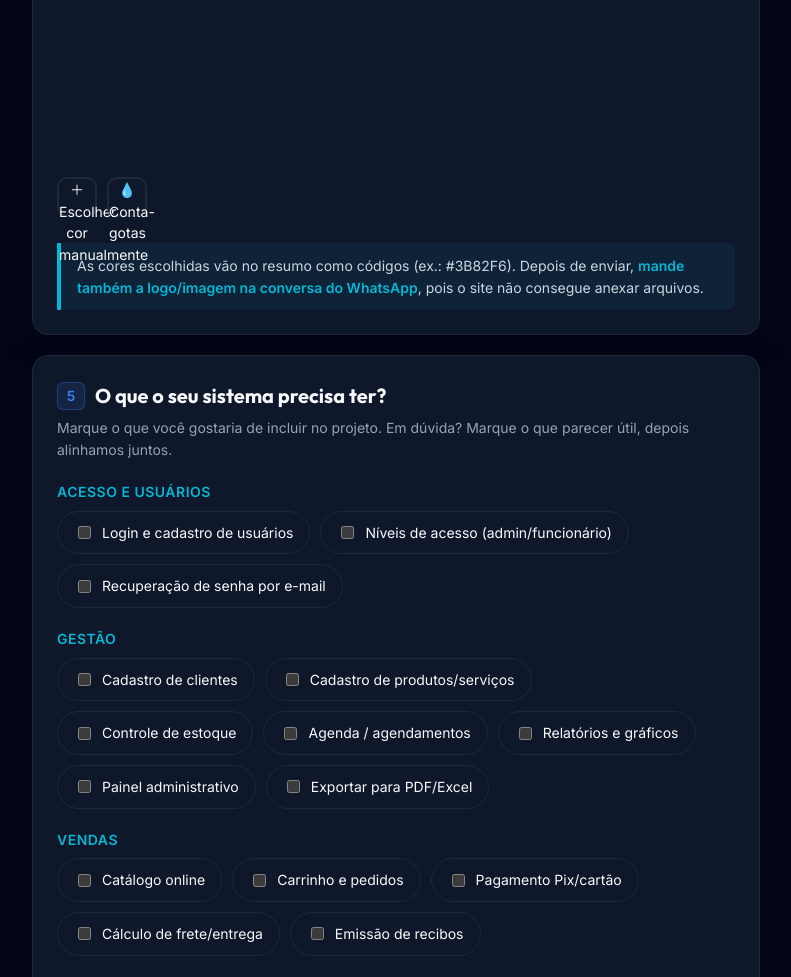
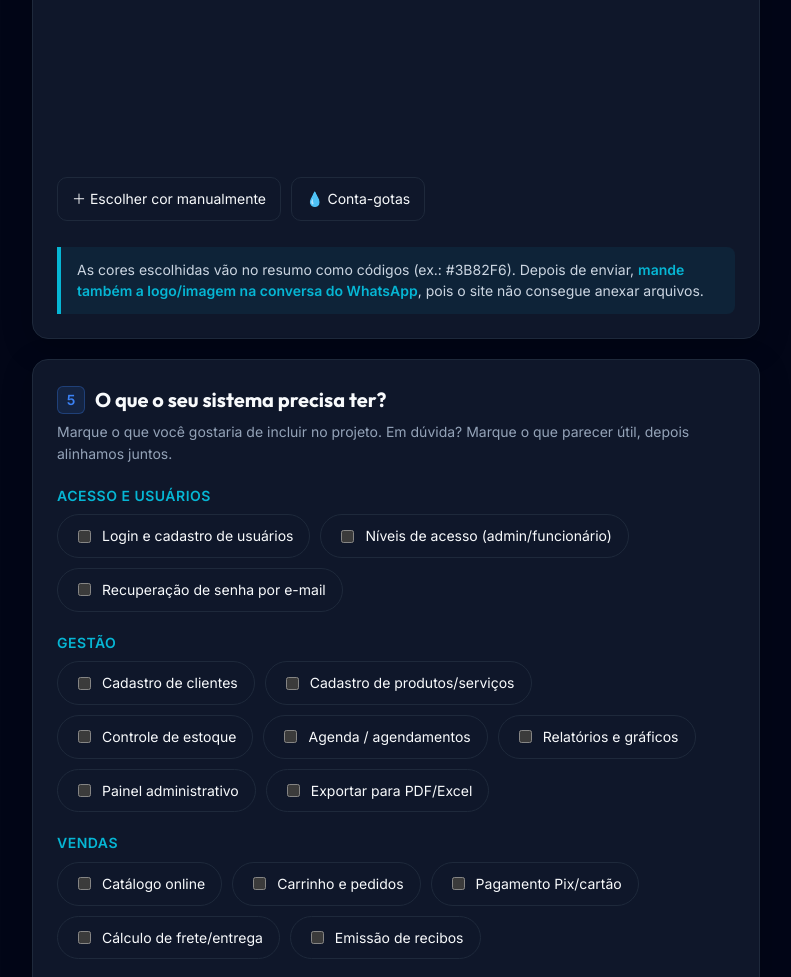
Before and after one commit to EnriqueMartinezPeixoto/MartInfo-pe-a-seu-software, a plain HTML site: page index.html in a window 1280 px wide. Shown: the part 2079-3056 px from the top of the page, without its empty margins (244-1035 px from the left). Drawn offline with Linux system fonts and the light colour scheme.

Commit message:
Update index.html

```diff
--- a/index.html
+++ b/index.html
@@ -54,7 +54,7 @@ input::placeholder,textarea::placeholder{color:#475569}
 .drop:hover{border-color:var(--pr)}
 #cv{max-width:100%;border-radius:10px;margin-top:12px;cursor:crosshair;display:block}
 .sw{display:flex;flex-wrap:wrap;gap:10px;margin-top:12px;align-items:center}
-.sw button{width:40px;height:40px;border-radius:10px;border:2px solid var(--bd);cursor:pointer;padding:0}
+#pal button{width:40px;height:40px;border-radius:10px;border:2px solid var(--bd);cursor:pointer;padding:0}
 .chip{display:inline-flex;align-items:center;gap:8px;padding:6px 10px 6px 6px;border:1px solid var(--bd);border-radius:999px;font-size:13px;background:#0b1121}
 .chip i{width:22px;height:22px;border-radius:50%;border:1px solid #fff3}
 .chip b{cursor:pointer;color:var(--mu);font-weight:400}
```
